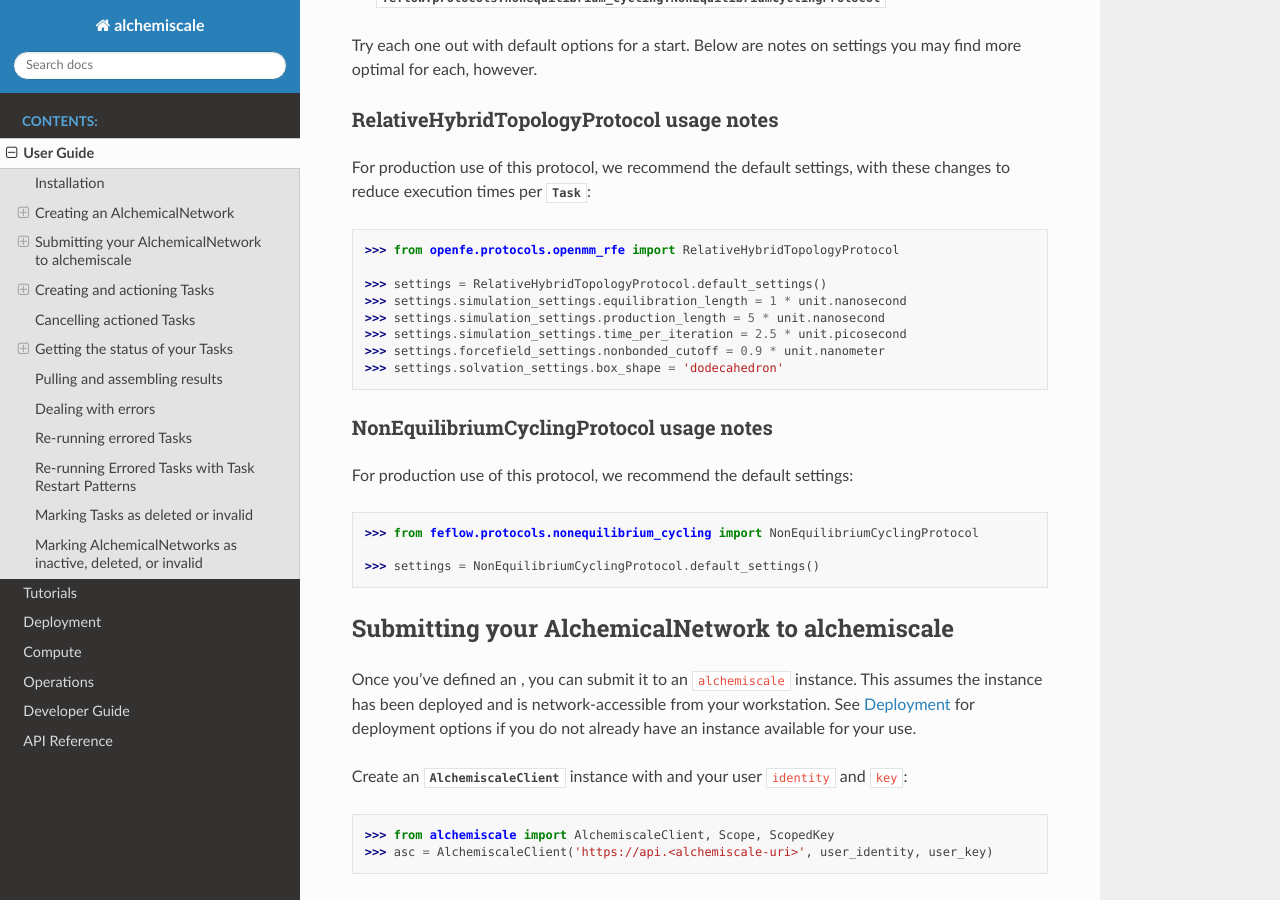
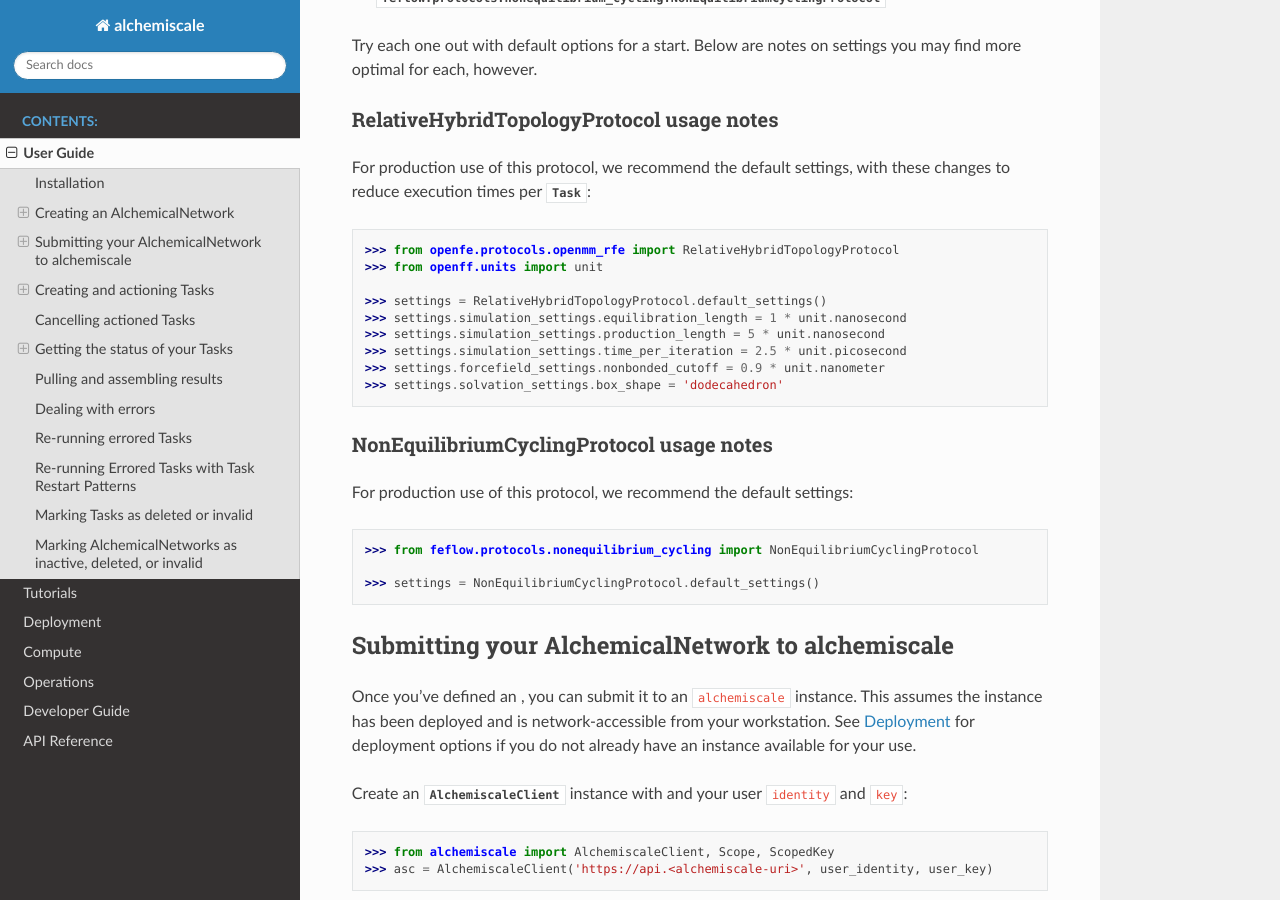
Before and after one commit to OpenFreeEnergy/alchemiscale, a Sphinx documentation site: the page built from docs/user_guide.rst, in a window 1280 px wide and 900 px high, scrolled down 808 px. Built offline with Sphinx 7.4.7 and the Read the Docs theme 3.1.0, drawn with Linux system fonts in a browser that asks for light colours.

Commit message:
Added `openff.units` import to user guide

```diff
--- a/docs/user_guide.rst
+++ b/docs/user_guide.rst
@@ -47,6 +47,7 @@ RelativeHybridTopologyProtocol usage notes
 For production use of this protocol, we recommend the default settings, with these changes to reduce execution times per :external+gufe:py:class:`~gufe.transformations.Transformation` :py:class:`~alchemiscale.storage.models.Task`::
 
     >>> from openfe.protocols.openmm_rfe import RelativeHybridTopologyProtocol
+    >>> from openff.units import unit
 
     >>> settings = RelativeHybridTopologyProtocol.default_settings()
     >>> settings.simulation_settings.equilibration_length = 1 * unit.nanosecond
```
